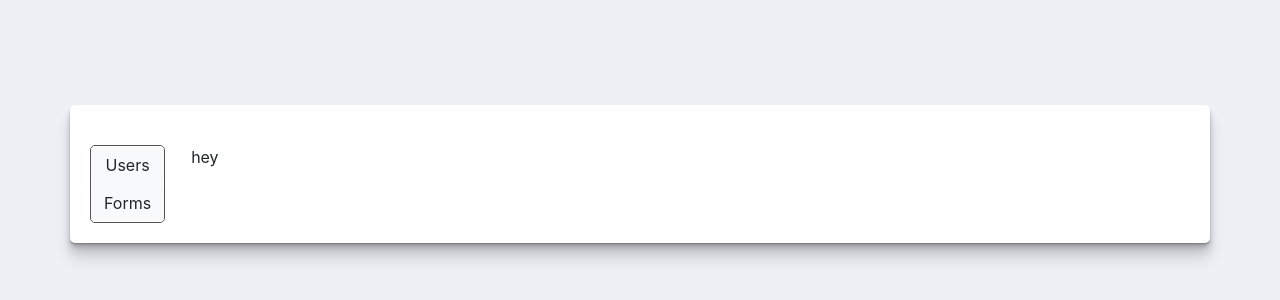
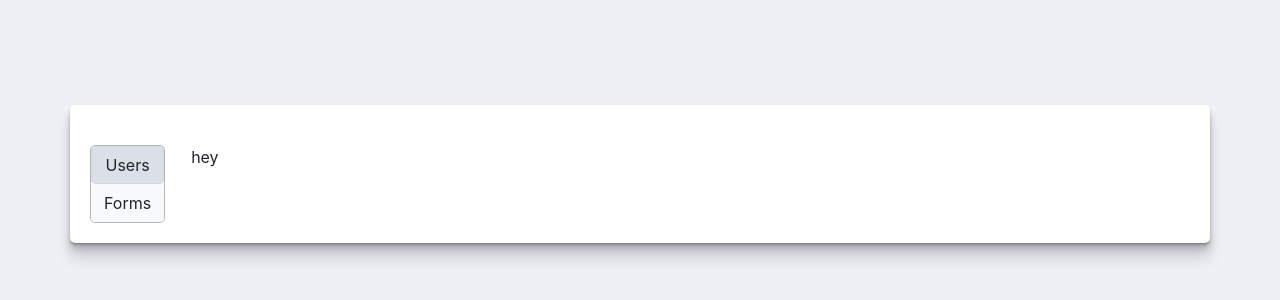
Before and after one commit to CEN-Group-3D/CEN-Project, a React (Create React App) app in the folder client/: page /admin-dashboard in a window 1280 px wide. Shown: the part 226-526 px from the top of the page. Built offline with nearby package versions, Linux system fonts and the light colour scheme.

Commit message:
improved styling of tabs

```diff
--- a/client/src/components/Tabs/Tabs.css
+++ b/client/src/components/Tabs/Tabs.css
@@ -9,7 +9,7 @@
     padding-right: 20px;
 }
 #tabs-list ul {
-    border: 1px solid #535353;
+    border: 1px solid #b6b6b6;
     border-radius: 5px;
 
     margin: 0;
--- a/client/src/components/Tabs/Tabs.js
+++ b/client/src/components/Tabs/Tabs.js
@@ -29,7 +29,11 @@ class Tabs extends React.Component {
                         <ul>
                             {
                                 this.props.titles.map((value, index) => {
-                                    return <li key={index}><button key={index} className="tab-button btn btn-light" onClick={() => this.handleClick(index)}>{value}</button></li>
+                                    return (<li key={index}>
+                                                <button key={index} className={`${index === this.state.selectedTab ? 'active' : ''} tab-button btn btn-light`} onClick={() => this.handleClick(index)}>
+                                                    {value}
+                                                </button>
+                                            </li>)
                                 })
                             }
                         </ul>
```
